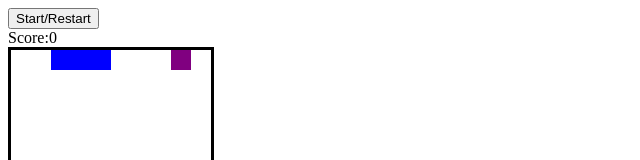
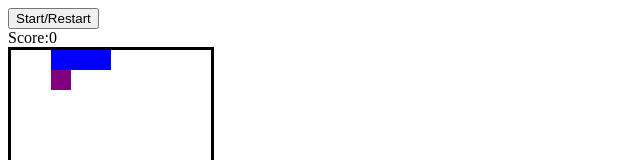
Before and after one commit to Haroon2021/Snake-game, a plain HTML site: page index.html in a window 1280 px wide. Both pictures are taken after a click on the button "Start/Restart". Shown: the top 160 px of the page, without its empty margins (0-640 px from the left). Drawn offline with Linux system fonts and the light colour scheme.

Commit message:
Basic snake game complete

```diff
--- a/app.js
+++ b/app.js
@@ -21,7 +21,7 @@ document.addEventListener('DOMContentLoaded', () => {
         squares[appleIndex].classList.remove('apple');
         clearInterval(interval);
         score = 0;
-        // randomapple()
+        randomApple()
         direction = 1;
         scoreDisplay.innerText = score;
         intervalTime = 1000;
@@ -38,11 +38,11 @@ function moveOutcomes() {
     // deals with the snake hitting the border or itself
 
     if (
-        (currentSnake[0] + width >= (width*width) && direction === width) ||  // if snake hits bottom
-        (currentSnake[0] % width == width-1 && direction === 1) ||
-        (currentSnake[0] % width >= width===0 && direction === -1) ||
-        (currentSnake[0] - width < 0 && direction === -width) ||
-        squares[currentSnake[0] + direction].classList.contains('snake')  // if snake goes into itsefl
+        (currentSnake[0] + width >= (width * width) && direction === width ) || //if snake hits bottom
+      (currentSnake[0] % width === width -1 && direction === 1) || //if snake hits right wall
+      (currentSnake[0] % width === 0 && direction === -1) || //if snake hits left wall
+      (currentSnake[0] - width < 0 && direction === -width) ||  //if snake hits the top
+      squares[currentSnake[0] + direction].classList.contains('snake') //if snake goes into itself
         ) {
             return clearInterval(interval)  //this will clear the interval if any of the above happens
         }
@@ -63,7 +63,7 @@ function moveOutcomes() {
         squares[currentSnake[0]].classList.remove('apple')
         squares[tail].classList.add('snake')
         currentSnake.push(tail)
-        // randomApple()
+        randomApple()
         score++
         scoreDisplay.textContent = score
         clearInterval(interval)
@@ -73,7 +73,12 @@ function moveOutcomes() {
     squares[currentSnake[0]].classList.add('snake')
 
 }
-
+    function randomApple() {
+        do{
+            appleIndex = Math.floor(Math.random() * squares.length)
+        } while(squares[appleIndex].classList.contains('snake'))
+        squares[appleIndex].classList.add('apple')
+    }
 
 
     function control(e) {
--- a/index.html
+++ b/index.html
@@ -23,7 +23,7 @@
         <div></div>
         <div></div>
         <div></div>
-        <div class="apple"></div>
+        <div></div>
         <div></div>
         <div></div>
         <div></div>
```
